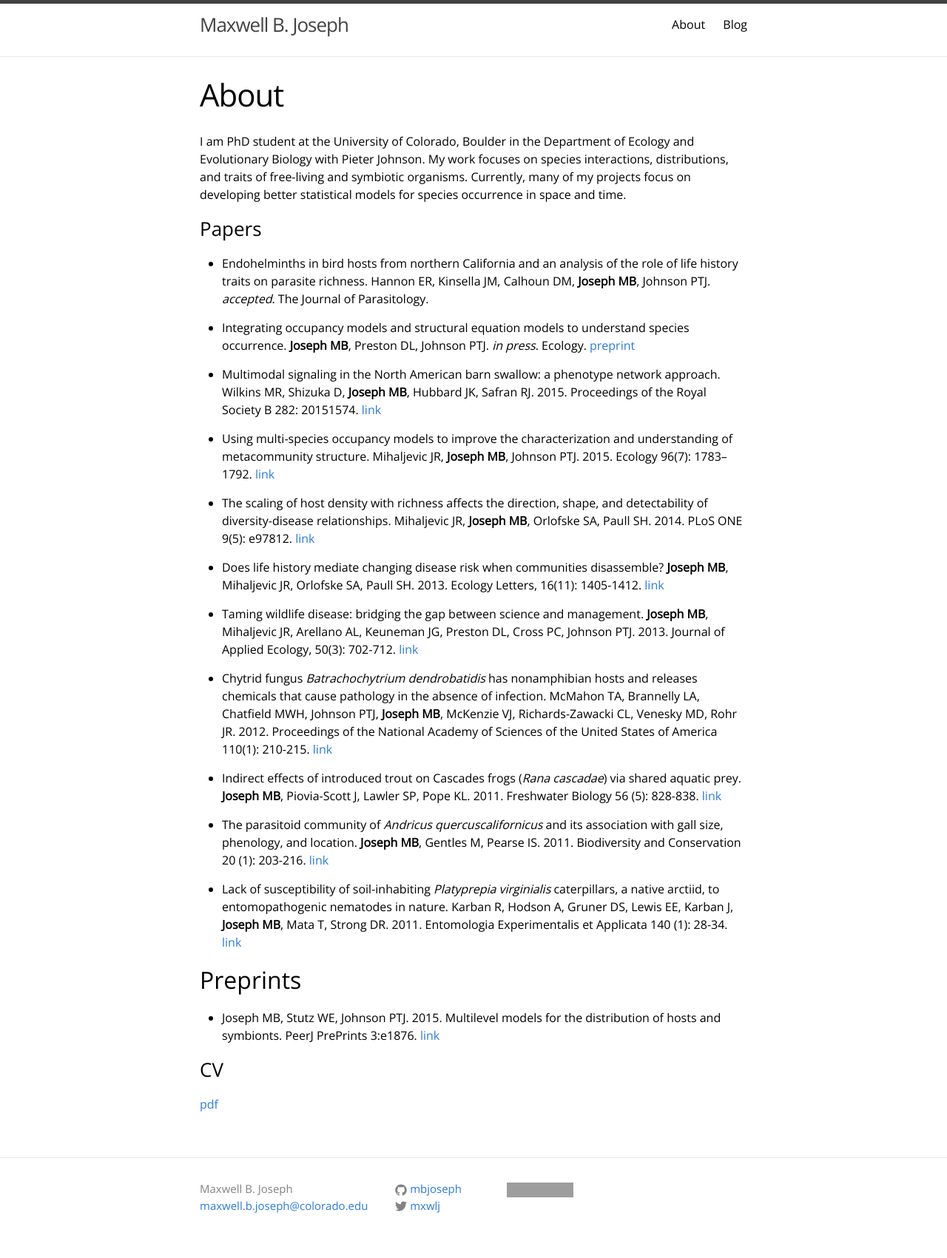
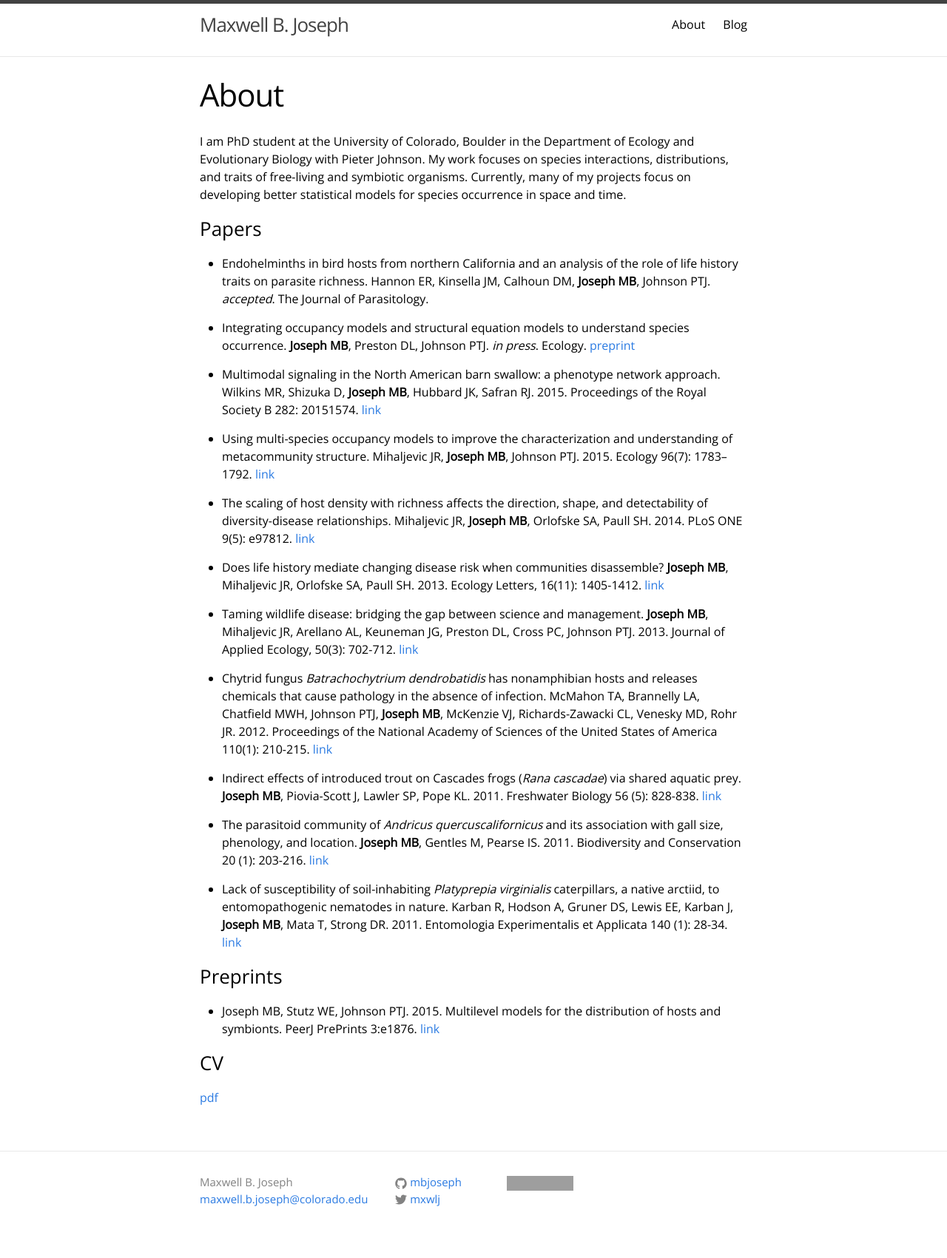
Before and after one commit to mbjoseph/old-website, a Jekyll site: the page built from about.md, in a window 1280 px wide. Shown: the whole page at 74% size. Built offline with Jekyll 4.4.1, drawn with Linux system fonts in a browser that asks for light colours; grey boxes are pictures that could not be loaded.

```diff
--- a/about.md
+++ b/about.md
@@ -33,7 +33,7 @@
 
 - Lack of susceptibility of soil-inhabiting *Platyprepia virginialis* caterpillars, a native arctiid, to entomopathogenic nematodes in nature. Karban R, Hodson A, Gruner DS, Lewis EE, Karban J, **Joseph MB**, Mata T, Strong DR. 2011. Entomologia Experimentalis et Applicata 140 (1): 28-34. [link](http://onlinelibrary.wiley.com/doi/10.1111/j.1570-7458.2011.01133.x/abstract)
 
-## Preprints
+### Preprints
 
 - Joseph MB, Stutz WE, Johnson PTJ. 2015. Multilevel models for the distribution of hosts and symbionts. PeerJ PrePrints 3:e1876. [link](https://peerj.com/preprints/1502/)
 
```
